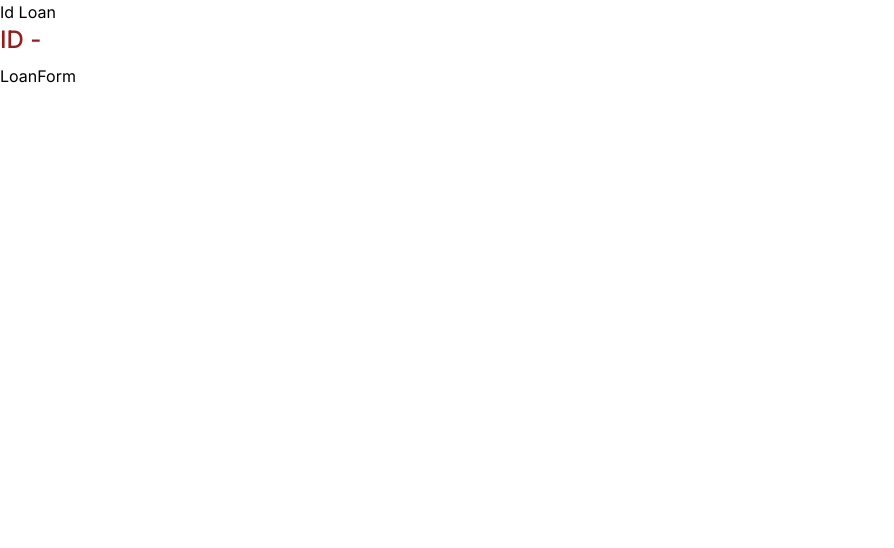
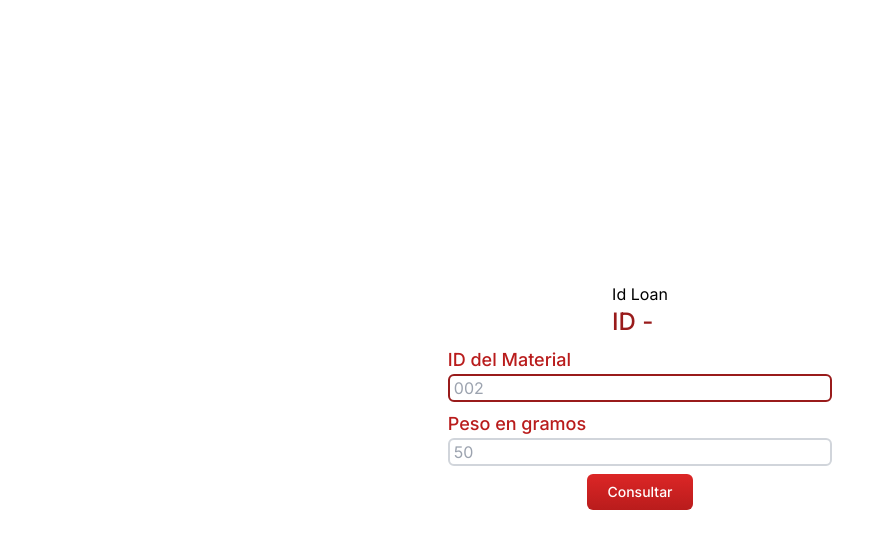
Before and after one commit to abrahamTech/NodeJS-NacMonPieN3FrontAPI, a Next.js app in the folder client/: page /loans in a window 1280 px wide. Shown: the top 548 px of the page, without its empty margins (0-894 px from the left). Built offline with nearby package versions, Linux system fonts and the light colour scheme.

Commit message:
feat(LoanForm): add loan form component

```diff
--- a/client/src/app/loans/[...id]/page.jsx
+++ b/client/src/app/loans/[...id]/page.jsx
@@ -1,3 +1,5 @@
+"use client";
+
 import LoanForm from '@/components/LoanForm';
 import React from 'react'
 
@@ -6,9 +8,11 @@ const LoanId = ({ params }) => {
     console.log(params)
 
     return (
-        <div>
-            Id Loan
-            <h1>ID - {params.id}</h1>
+        <div className="flex justify-center items-center h-screen flex-col">
+            <div>
+                Id Loan
+                <h1>ID - {params.id}</h1>
+            </div>
             <LoanForm />
         </div>
     )
--- a/client/src/app/loans/page.jsx
+++ b/client/src/app/loans/page.jsx
@@ -1,3 +1,4 @@
+import LoanForm from "@/components/LoanForm";
 import ProtectedRoute from "@/routes";
 
 export default function Loans() {
@@ -6,7 +7,7 @@ export default function Loans() {
         <ProtectedRoute >
             <div className="flex items-center justify-center h-screen">
                 <div>
-                    Loans Page
+                    Prestamos
                 </div>
             </div>
         </ProtectedRoute>
--- a/client/src/components/LoanForm.jsx
+++ b/client/src/components/LoanForm.jsx
@@ -1,7 +1,42 @@
+import { useForm } from "react-hook-form"
 
 function LoanForm() {
+
+  const { register, handleSubmit } = useForm();
+
+  const onSubmit = async (values) => {
+    console.log(values);
+  }
+
   return (
-    <div>LoanForm</div>
+    <div className="flex justify-center items-center">
+      <form action="" onSubmit={handleSubmit(onSubmit)}>
+        <div>
+          <label htmlFor="materialId">ID del Material</label>
+          <input
+            type="text"
+            placeholder="002"
+            id="materialId"
+            {...register("idMaterial")}
+            autoFocus
+          />
+        </div>
+
+        <div>
+          <label htmlFor="materialWeight">Peso en gramos</label>
+          <input
+            type="text"
+            placeholder="50"
+            id="materialWeight"
+            {...register("weight")}
+          />
+        </div>
+
+        <div className="flex justify-center items-center">
+          <button className="btn-primary">Consultar</button>
+        </div>
+      </form>
+    </div>
   )
 }
 
```
Also changed, not shown: client/src/routes.jsx (+7 -1 lines).
